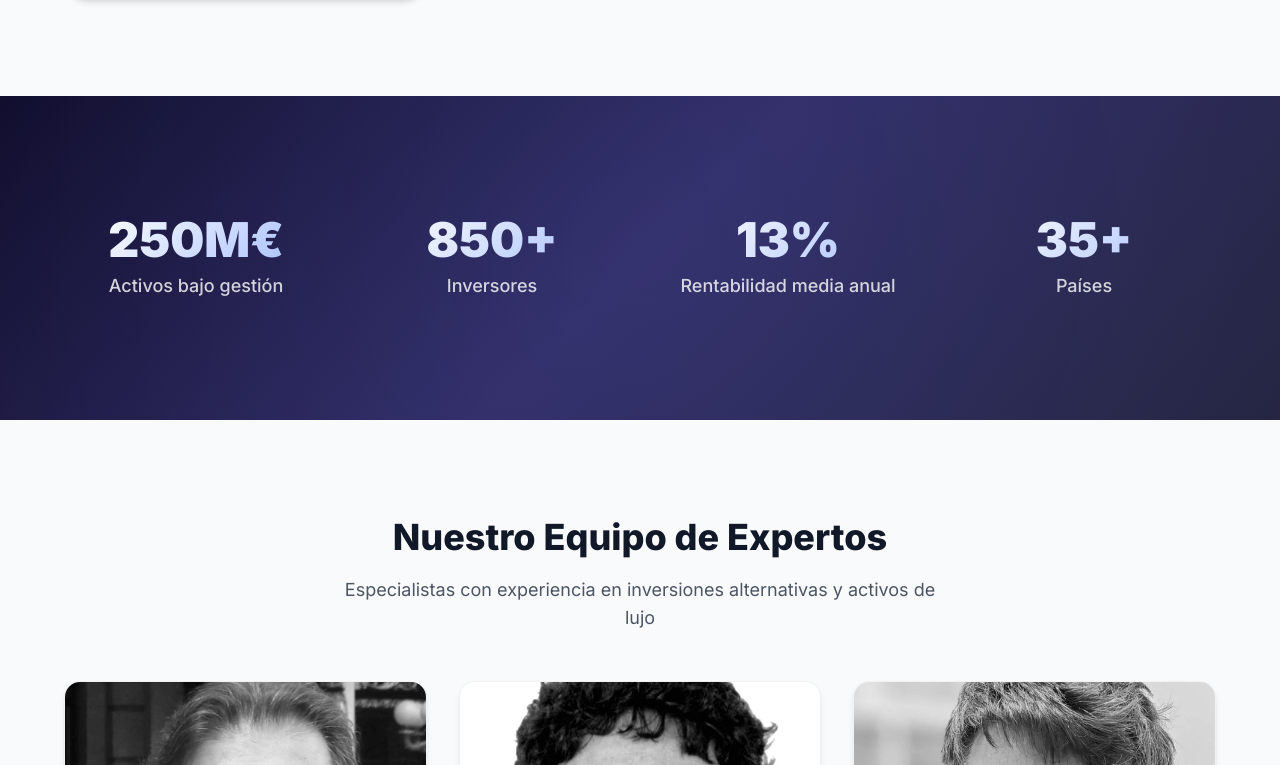
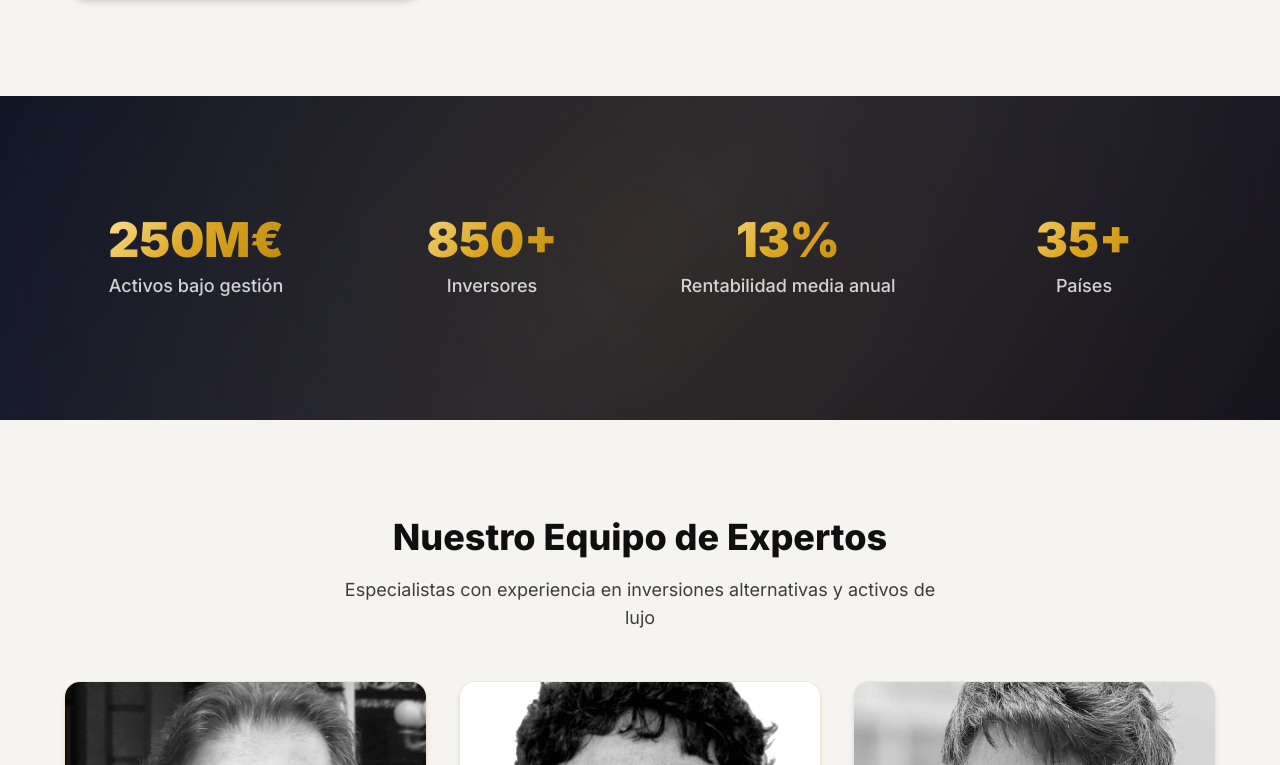
Before and after one commit to angelwotfinance/wotFinance, a React (Vite) app: page / in a window 1280 px wide. Shown: the part 2615-3380 px from the top of the page. Built offline with nearby package versions, Linux system fonts and the light colour scheme.

Commit message:
cambio paleta

```diff
--- a/src/components/Navbar.css
+++ b/src/components/Navbar.css
@@ -12,8 +12,8 @@
 }
 
 [data-theme="dark"] .navbar {
-    --nav-bg-rgb: 15, 12, 41;
-    background: rgba(15, 12, 41, 0.9);
+    --nav-bg-rgb: 10, 10, 10;
+    background: rgba(10, 10, 10, 0.9);
 }
 
 .navbar.scrolled {
--- a/src/components/Stats.css
+++ b/src/components/Stats.css
@@ -12,7 +12,7 @@
     left: -50%;
     width: 200%;
     height: 200%;
-    background: radial-gradient(circle, rgba(102, 126, 234, 0.1) 0%, transparent 70%);
+    background: radial-gradient(circle, rgba(184, 134, 11, 0.15) 0%, transparent 70%);
     animation: float 10s ease-in-out infinite;
 }
 
@@ -32,7 +32,7 @@
 .stat-number {
     font-size: var(--font-size-5xl);
     font-weight: 900;
-    background: linear-gradient(135deg, #ffffff 0%, #a8c0ff 100%);
+    background: linear-gradient(135deg, #FFE9A0 0%, #DAA520 50%, #B8860B 100%);
     -webkit-background-clip: text;
     background-clip: text;
     -webkit-text-fill-color: transparent;
--- a/src/index.css
+++ b/src/index.css
@@ -1,33 +1,37 @@
 :root {
-  /* Color System - Modern Vibrant Palette */
-  --primary-gradient: linear-gradient(135deg, #667eea 0%, #764ba2 100%);
-  --secondary-gradient: linear-gradient(135deg, #f093fb 0%, #f5576c 100%);
-  --accent-gradient: linear-gradient(135deg, #4facfe 0%, #00f2fe 100%);
-  --dark-gradient: linear-gradient(135deg, #0f0c29 0%, #302b63 50%, #24243e 100%);
+  /* Luxury Color System - Exclusivity & Prestige */
+  --primary-gradient: linear-gradient(135deg, #DAA520 0%, #B8860B 50%, #8B6508 100%);
 
-  --primary-color: #667eea;
-  --secondary-color: #f5576c;
-  --accent-color: #00f2fe;
+  --secondary-gradient: linear-gradient(135deg, #0C4B33 0%, #1A5D42 100%);
+  --accent-gradient: linear-gradient(135deg, #B76E79 0%, #915F6D 100%);
+  --dark-gradient: linear-gradient(135deg, #0A1128 0%, #1C1F33 50%, #0F0F1E 100%);
+  --luxury-shimmer: linear-gradient(135deg, #FFE9A0 0%, #DAA520 25%, #B8860B 50%, #DAA520 75%, #FFE9A0 100%);
 
-  /* Light mode colors (default) */
-  --bg-primary: #ffffff;
-  --bg-secondary: #f9fafb;
-  --bg-tertiary: #f3f4f6;
-  --text-primary: #111827;
-  --text-secondary: #4b5563;
-  --text-tertiary: #6b7280;
-  --border-color: #e5e7eb;
-  --card-bg: #ffffff;
-  --card-border: rgba(0, 0, 0, 0.05);
+  --primary-color: #B8860B;
+  --primary-light: #DAA520;
+  --secondary-color: #0C4B33;
+  --accent-color: #B76E79;
+  --luxury-gold: #D4AF37;
 
-  --gray-50: #f9fafb;
-  --gray-100: #f3f4f6;
-  --gray-200: #e5e7eb;
-  --gray-300: #d1d5db;
-  --gray-600: #4b5563;
-  --gray-700: #374151;
-  --gray-800: #1f2937;
-  --gray-900: #111827;
+  /* Light mode colors - Ultra Refined */
+  --bg-primary: #FAFAF8;
+  --bg-secondary: #F5F4F0;
+  --bg-tertiary: #EBE9E1;
+  --text-primary: #0F0F0F;
+  --text-secondary: #3D3D3D;
+  --text-tertiary: #6B6B6B;
+  --border-color: rgba(184, 134, 11, 0.15);
+  --card-bg: #FFFFFF;
+  --card-border: rgba(184, 134, 11, 0.2);
+
+  --gray-50: #FAFAF8;
+  --gray-100: #F5F4F0;
+  --gray-200: #EBE9E1;
+  --gray-300: #D5D3CB;
+  --gray-600: #3D3D3D;
+  --gray-700: #2D2D2D;
+  --gray-800: #1D1D1D;
+  --gray-900: #0F0F0F;
 
   /* Typography */
   --font-primary: 'Inter', -apple-system, BlinkMacSystemFont, 'Segoe UI', sans-serif;
@@ -79,28 +83,34 @@
   --glass-blur: blur(10px);
 }
 
-/* Dark mode variables */
+/* Dark mode variables - Ultra Luxury Night */
 [data-theme="dark"] {
-  --bg-primary: #0f0c29;
-  --bg-secondary: #1a1637;
-  --bg-tertiary: #24214a;
-  --text-primary: #f9fafb;
-  --text-secondary: #d1d5db;
-  --text-tertiary: #9ca3af;
-  --border-color: rgba(255, 255, 255, 0.1);
-  --card-bg: rgba(255, 255, 255, 0.05);
-  --card-border: rgba(255, 255, 255, 0.1);
+  --bg-primary: #0A0A0A;
+  /* Pure Obsidian */
+  --bg-secondary: #121212;
+  /* Deep Black */
+  --bg-tertiary: #1A1A1A;
+  /* Charcoal */
+  --text-primary: #FAF9F6;
+  /* Ivory White */
+  --text-secondary: #E5D4B8;
+  /* Champagne Gold */
+  --text-tertiary: #C4B5A0;
+  /* Muted Champagne */
+  --border-color: rgba(184, 134, 11, 0.25);
+  --card-bg: rgba(184, 134, 11, 0.04);
+  --card-border: rgba(184, 134, 11, 0.2);
 
-  /* Adjust shadows for dark mode */
-  --shadow-sm: 0 1px 2px 0 rgba(0, 0, 0, 0.3);
-  --shadow-md: 0 4px 6px -1px rgba(0, 0, 0, 0.4), 0 2px 4px -1px rgba(0, 0, 0, 0.3);
-  --shadow-lg: 0 10px 15px -3px rgba(0, 0, 0, 0.5), 0 4px 6px -2px rgba(0, 0, 0, 0.4);
-  --shadow-xl: 0 20px 25px -5px rgba(0, 0, 0, 0.6), 0 10px 10px -5px rgba(0, 0, 0, 0.5);
-  --shadow-2xl: 0 25px 50px -12px rgba(0, 0, 0, 0.7);
+  /* Premium shadows with gold glow */
+  --shadow-sm: 0 1px 3px 0 rgba(0, 0, 0, 0.6);
+  --shadow-md: 0 4px 8px -2px rgba(0, 0, 0, 0.7), 0 2px 4px -1px rgba(184, 134, 11, 0.15);
+  --shadow-lg: 0 12px 20px -5px rgba(0, 0, 0, 0.8), 0 5px 8px -3px rgba(184, 134, 11, 0.2);
+  --shadow-xl: 0 24px 32px -8px rgba(0, 0, 0, 0.85), 0 12px 16px -6px rgba(184, 134, 11, 0.25);
+  --shadow-2xl: 0 32px 48px -12px rgba(0, 0, 0, 0.9), 0 18px 24px -8px rgba(184, 134, 11, 0.2);
 
-  /* Glass effect for dark mode */
-  --glass-bg: rgba(255, 255, 255, 0.05);
-  --glass-border: rgba(255, 255, 255, 0.1);
+  /* Luxury glass effect */
+  --glass-bg: rgba(184, 134, 11, 0.06);
+  --glass-border: rgba(218, 165, 32, 0.25);
 }
 
 /* Reset and Base Styles */
```
Also changed, not shown: src/_temp_colors.txt (added).
